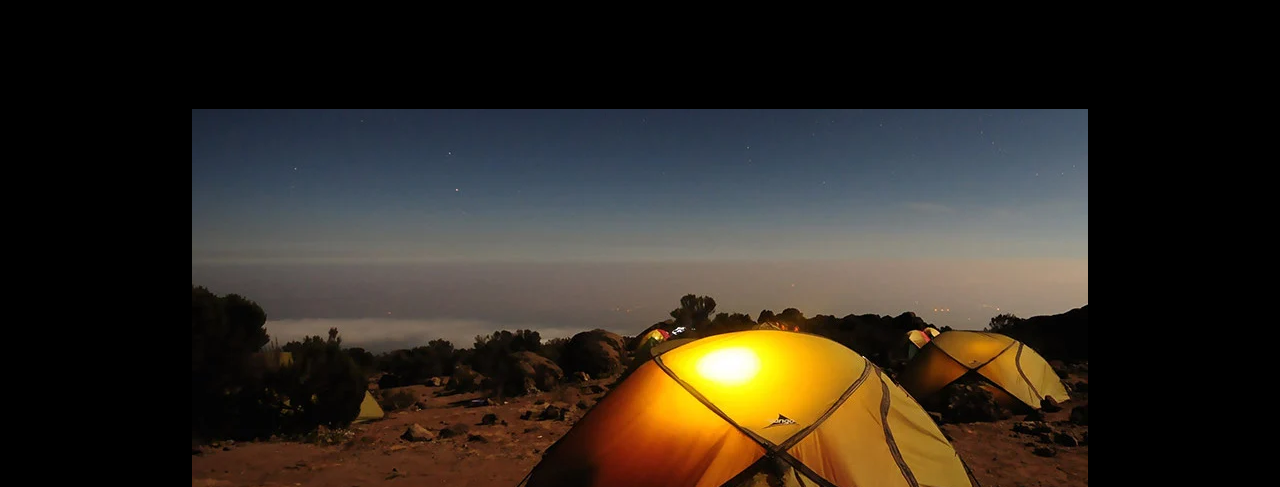
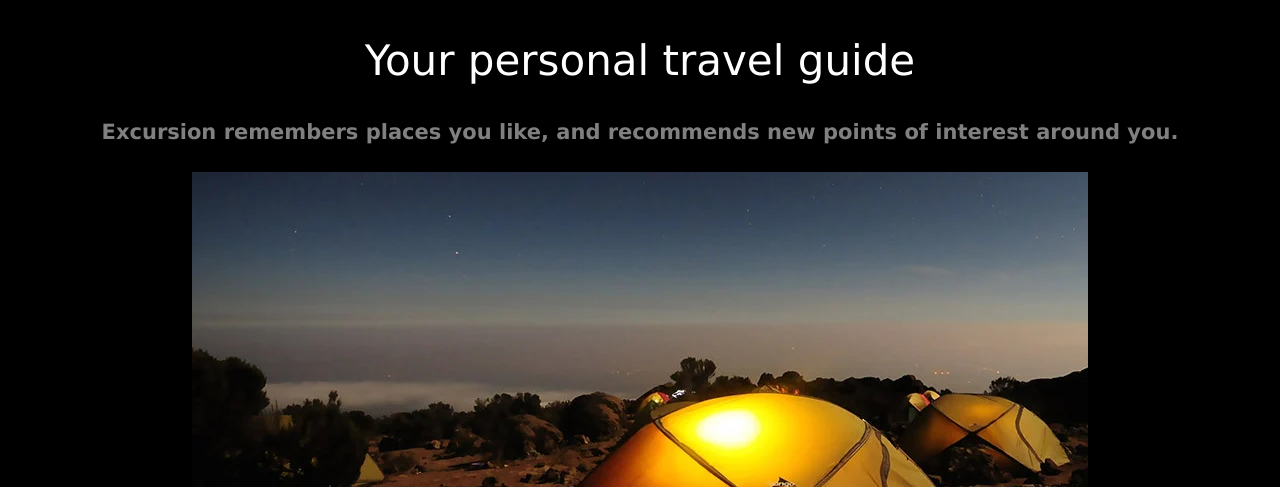
Before and after one commit to emmagenesis/excursion, a plain HTML site: page index.html in a window 1280 px wide. Shown: the part 313-800 px from the top of the page. Drawn offline with Linux system fonts and the light colour scheme.

Commit message:
styled h2 and h4 headers

```diff
--- a/css/style.css
+++ b/css/style.css
@@ -10,6 +10,17 @@ h1 {
     font-size: 50px;
 }
 
+h2 {
+    font-size: 42px;
+    color:#fff;
+    font-weight: 300;
+}
+
+h4 {
+    font-size: 21px;
+    color: #808080;
+}
+
 .link {
     font-size: 16px;
     color: aquamarine;
--- a/index.html
+++ b/index.html
@@ -14,10 +14,10 @@
     </video>
     <div>
       <h2>Your personal travel guide</h2>
-      <h3>
+      <h4>
         Excursion remembers places you like, and recommends new points of
         interest around you.
-      </h3>
+      </h4>
       <img src="./resources/images/camp.webp" />
     </div>
     <div>
```
